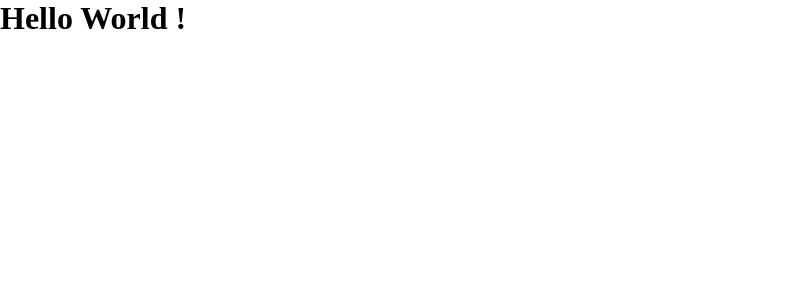
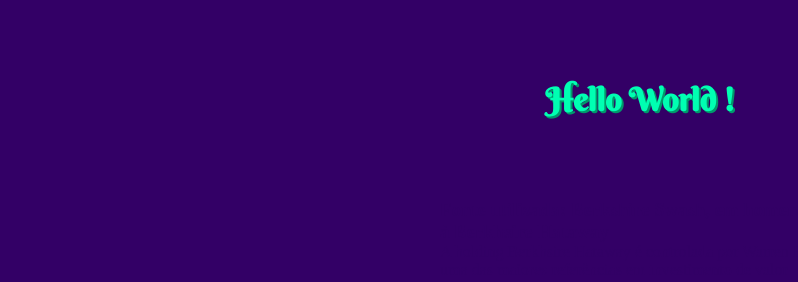
Before and after one commit to oyuriramalho/challenge-21days, a plain HTML site: page day2/day2.html in a window 1280 px wide. Shown: the whole page, without its empty margins (0-798 px from the left). Drawn offline with Linux system fonts and the light colour scheme.

Commit message:
day 2 complete

```diff
--- a/day2/day2.css
+++ b/day2/day2.css
@@ -3,6 +3,29 @@
     padding:0;
     box-sizing: border-box;
   }
+
+  body{
+    background-color: var(--bg-collor-d);
+  }
+
   header h1{
-    margin: auto;
+    font-family: 'Berkshire Swash', cursive;
+    color: var(--second-color-l);
+    background-color: var(--bg-collor-d);
+    margin: 80px auto;
+    text-align: center;
+    text-shadow: 2px 2px var(--second-color-d);
+
   }
+
+  section{
+    color: var(--bg-collor-d);
+    width: 400px;
+    margin:0 auto;
+    align-content: center;
+  }
+
+  section:hover{
+    color: var(--second-color-l);
+
+  }
--- a/day2/day2.html
+++ b/day2/day2.html
@@ -4,15 +4,22 @@
     <meta charset="UTF-8">
     <meta http-equiv="X-UA-Compatible" content="IE=edge">
     <meta name="viewport" content="width=device-width, initial-scale=1.0">
+    <link rel="stylesheet" href="../style.css">
     <link rel="stylesheet" href="day2.css">
     <title>Day 02</title>
+    <link rel="preconnect" href="https://fonts.googleapis.com">
+<link rel="preconnect" href="https://fonts.gstatic.com" crossorigin>
+<link href="https://fonts.googleapis.com/css2?family=Berkshire+Swash&display=swap" rel="stylesheet">
 </head>
 <body>
     <header>
         <h1>Hello World !</h1>
     </header>
     <div>
-        <section></section>
+        <section>
+            <h3>Fonte utilizada: Berkshire Swash, em homenagem à Berkhsire Hataway</h3>
+            <p>A holding <span>Berkhsire Hataway</span> é controlada por Warren Buffet, uma das maiores referências em investimento de valor</p>
+        </section>
     </div>
 </body>
 </html>
--- a/style.css
+++ b/style.css
@@ -31,3 +31,8 @@ h1 span{
   border-radius: 0.5em;
   background-color: var(--second-color-l);
 }
+
+a{
+  text-decoration: none;
+  color: black;
+}
```
Also changed, not shown: index.html (+1 -0 lines).
